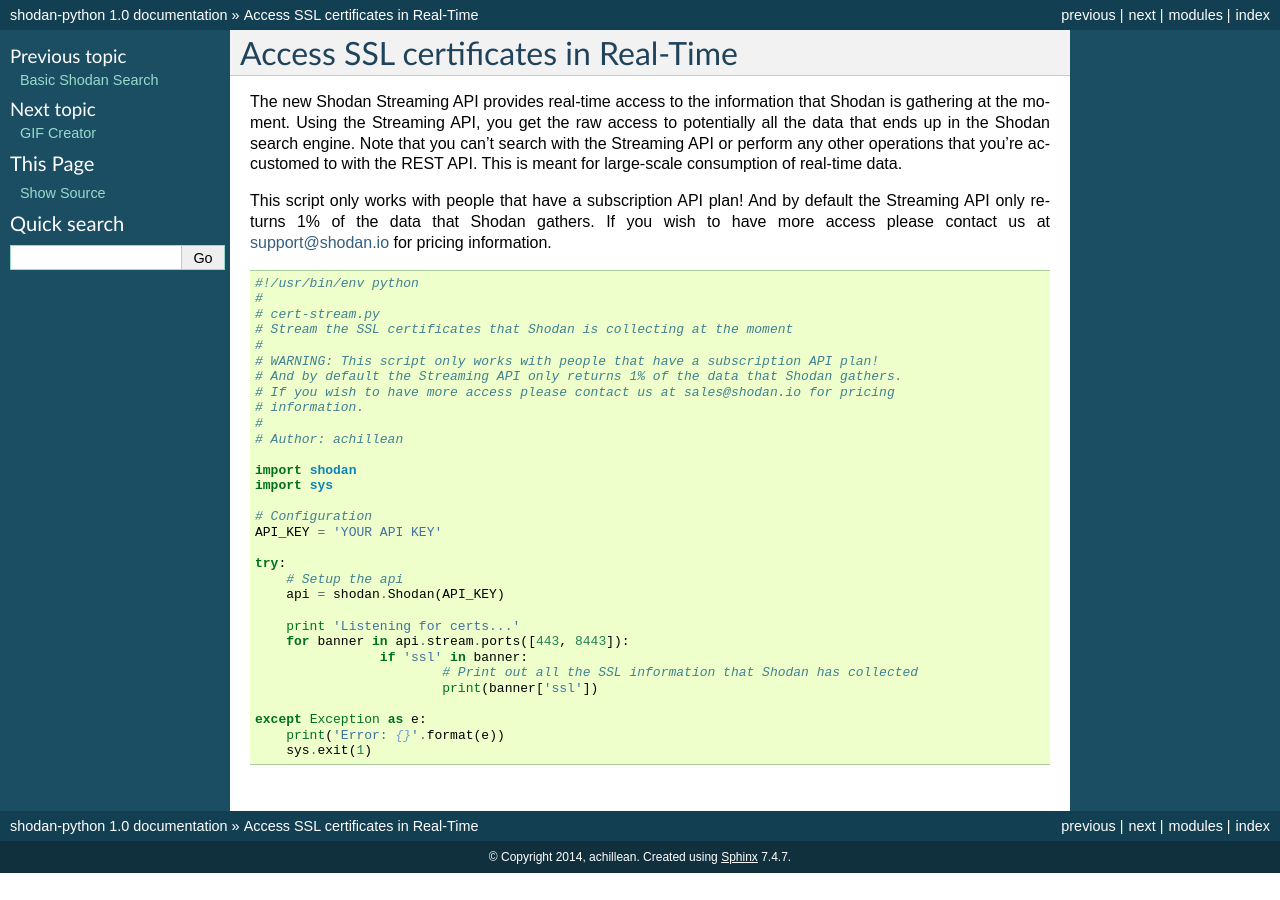
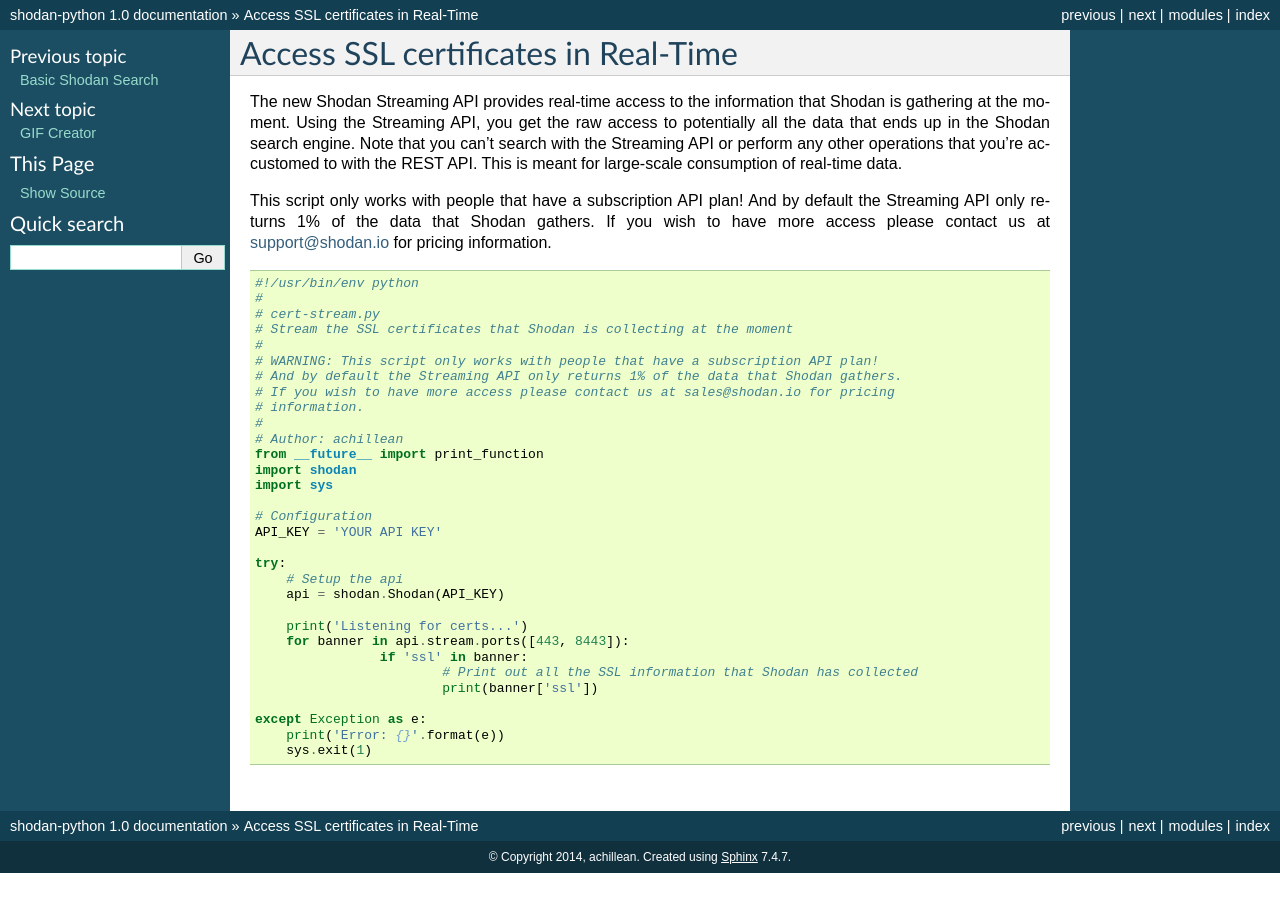
Before and after one commit to achillean/shodan-python, a Sphinx documentation site: the page built from docs/examples/cert-stream.rst, in a window 1280 px wide. Built offline with Sphinx 7.4.7, drawn with Linux system fonts in a browser that asks for light colours; pages that are not in the unit, such as notebooks, are missing from menus.

Commit message:
Update cert-stream.rst
make the example file python3 ready

```diff
--- a/docs/examples/cert-stream.rst
+++ b/docs/examples/cert-stream.rst
@@ -24,7 +24,7 @@
 	# information.
 	#
 	# Author: achillean
-
+	from __future__ import print_function
 	import shodan
 	import sys
 
@@ -35,7 +35,7 @@
 	    # Setup the api
 	    api = shodan.Shodan(API_KEY)
 
-	    print 'Listening for certs...'
+	    print('Listening for certs...')
 	    for banner in api.stream.ports([443, 8443]):
 			if 'ssl' in banner:
 				# Print out all the SSL information that Shodan has collected
```
